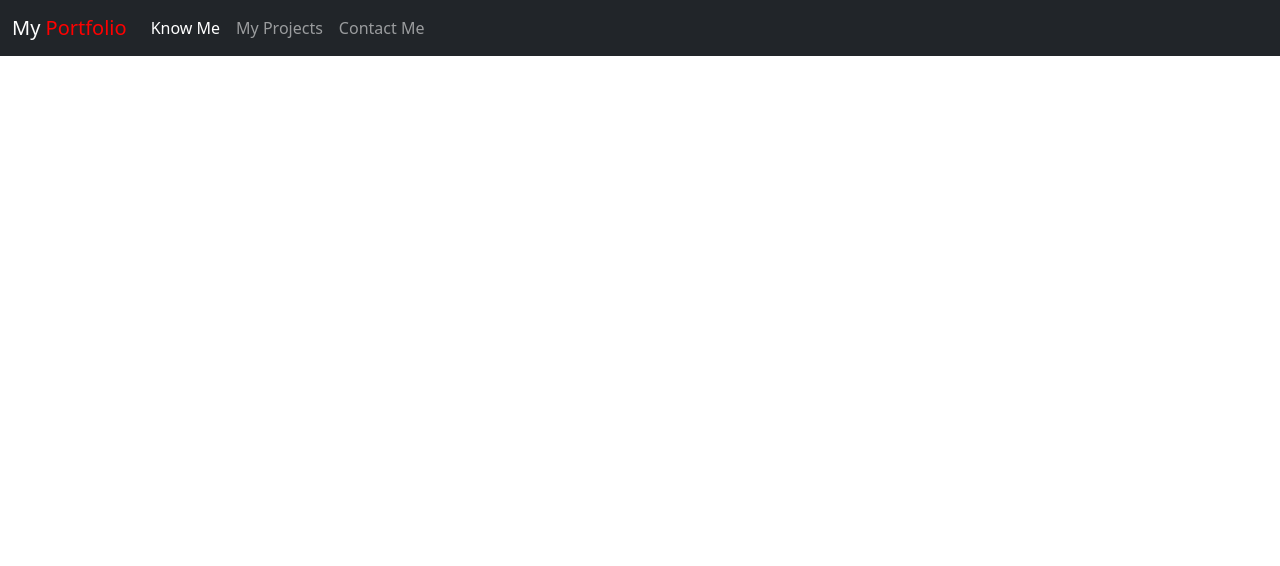
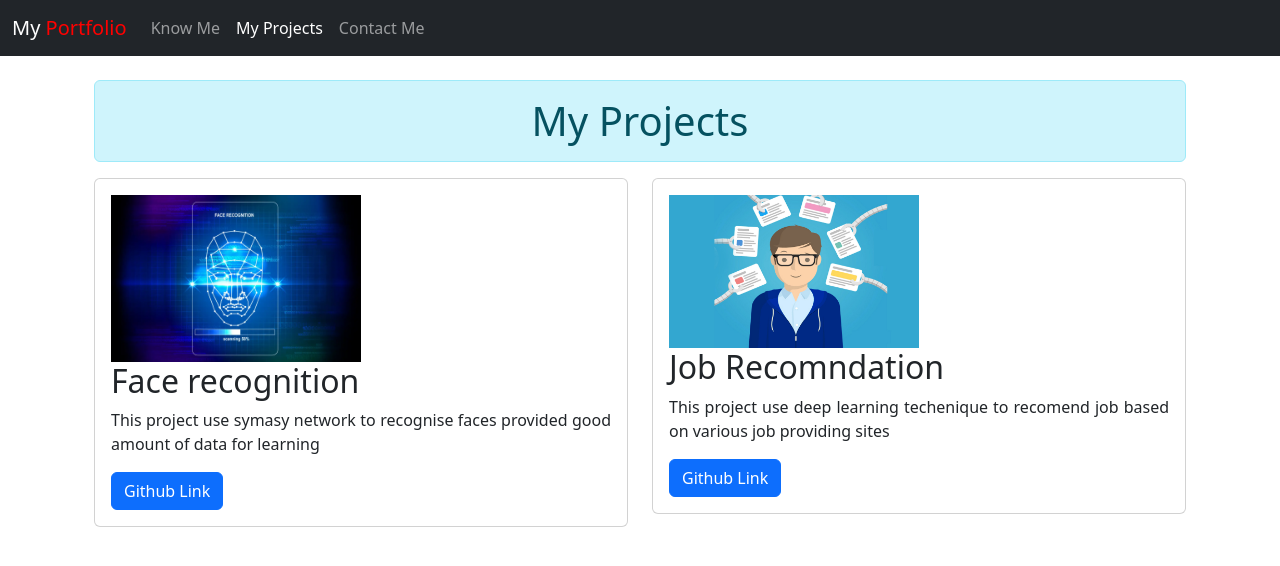
Before and after one commit to V-TIWARI1/My-portfolio, a plain HTML site: page projects.html in a window 1280 px wide. Drawn offline with nearby package versions, Linux system fonts and the light colour scheme.

Commit message:
added project file

```diff
--- a/projects.html
+++ b/projects.html
@@ -19,10 +19,10 @@
               <div class="collapse navbar-collapse" id="navbarSupportedContent">
                 <ul class="navbar-nav me-auto mb-2 mb-lg-0">
                   <li class="nav-item">
-                    <a class="nav-link active" aria-current="page" href="about.html">Know Me</a>
+                    <a class="nav-link" aria-current="page" href="about.html">Know Me</a>
                   </li>
                   <li class="nav-item">
-                    <a class="nav-link" href="projects.html">My Projects</a>
+                    <a class="nav-link active" href="projects.html">My Projects</a>
                   </li>
                   <li class="nav-item">
                     <a class="nav-link" href="contact.html">Contact Me</a>
@@ -33,8 +33,39 @@
           </nav>
 
 
+  <div class="container p-4">
 
-    </section>
+    <h1 class="alert alert-info text-center">My Projects
+
+    </h1>
+  <div class="row">
+  <div class="col-sm-6 mb-3 mb-sm-0">
+    <div class="card">
+      <div class="card-body">
+        <img src="./imgs/facerecognition.jpg" style="width:50%">
+        <h2 class="card-title">Face recognition</h2>
+        <p class="card-text" style="text-align:justify">This project use symasy network to recognise faces provided good amount of data for learning</p>
+        <a href="https://github.com" class="btn btn-primary">Github Link</a>
+      </div>
+    </div>
+  </div>
+  <div class="col-sm-6 mb-3 mb-sm-0">
+    <div class="card">
+      <div class="card-body">
+        <img src="./imgs/job.jpg" style="width:50%">
+        <h2 class="card-title">Job Recomndation</h2>
+        <p class="card-text" style="text-align:justify">This project use deep learning techenique to recomend job based on various job providing sites</p>
+        <a href="https://github.com" class="btn btn-primary">Github Link</a>
+      </div>
+    </div>
+  </div>
+  </div>
+</div>
+</div>
+
+
+
+</section>
 
 
 
```
Also changed, not shown: imgs/facerecognition.jpg (added), imgs/job.jpg (added).
